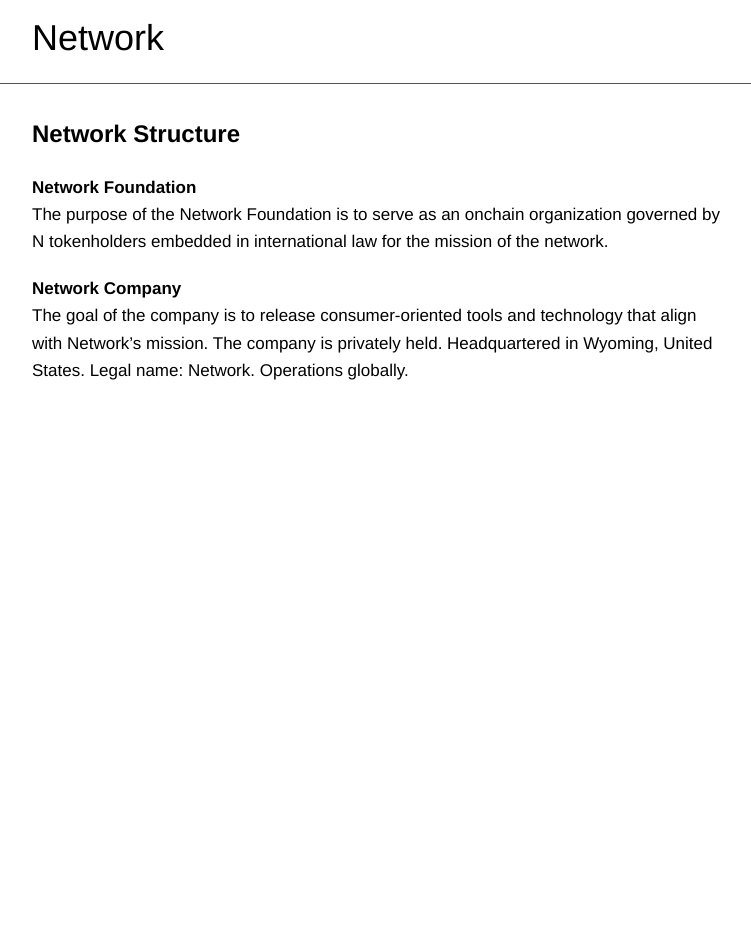
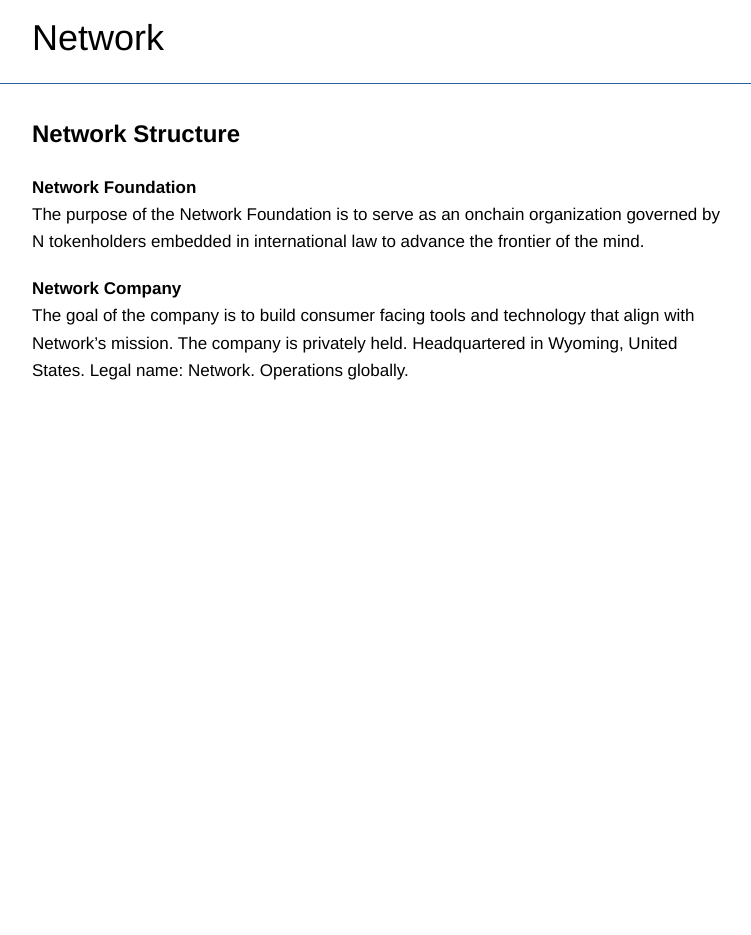
Before and after one commit to networkf/network.github.io, a Jekyll site: the page built from structure.md, in a window 1280 px wide. Shown: the whole page, without its empty margins (243-994 px from the left). Built offline with Jekyll 4.4.1, drawn with Linux system fonts in a browser that asks for light colours; some web fonts are replaced; our own code applies the rules of GitHub Pages for plain Markdown files; the repository's description, which GitHub fills in, is left out.

Commit message:
Update structure.md

```diff
--- a/structure.md
+++ b/structure.md
@@ -9,9 +9,9 @@ layout: default
 
 **Network Foundation**
 <br>
-The purpose of the Network Foundation is to serve as an onchain organization governed by N tokenholders embedded in international law for the mission of the network.
+The purpose of the Network Foundation is to serve as an onchain organization governed by N tokenholders embedded in international law to advance the frontier of the mind.
 
 
 **Network Company**
 <br>
-The goal of the company is to release consumer-oriented tools and technology that align with Network's mission. The company is privately held. Headquartered in Wyoming, United States. Legal name: Network. Operations globally.
+The goal of the company is to build consumer facing tools and technology that align with Network's mission. The company is privately held. Headquartered in Wyoming, United States. Legal name: Network. Operations globally.
```
